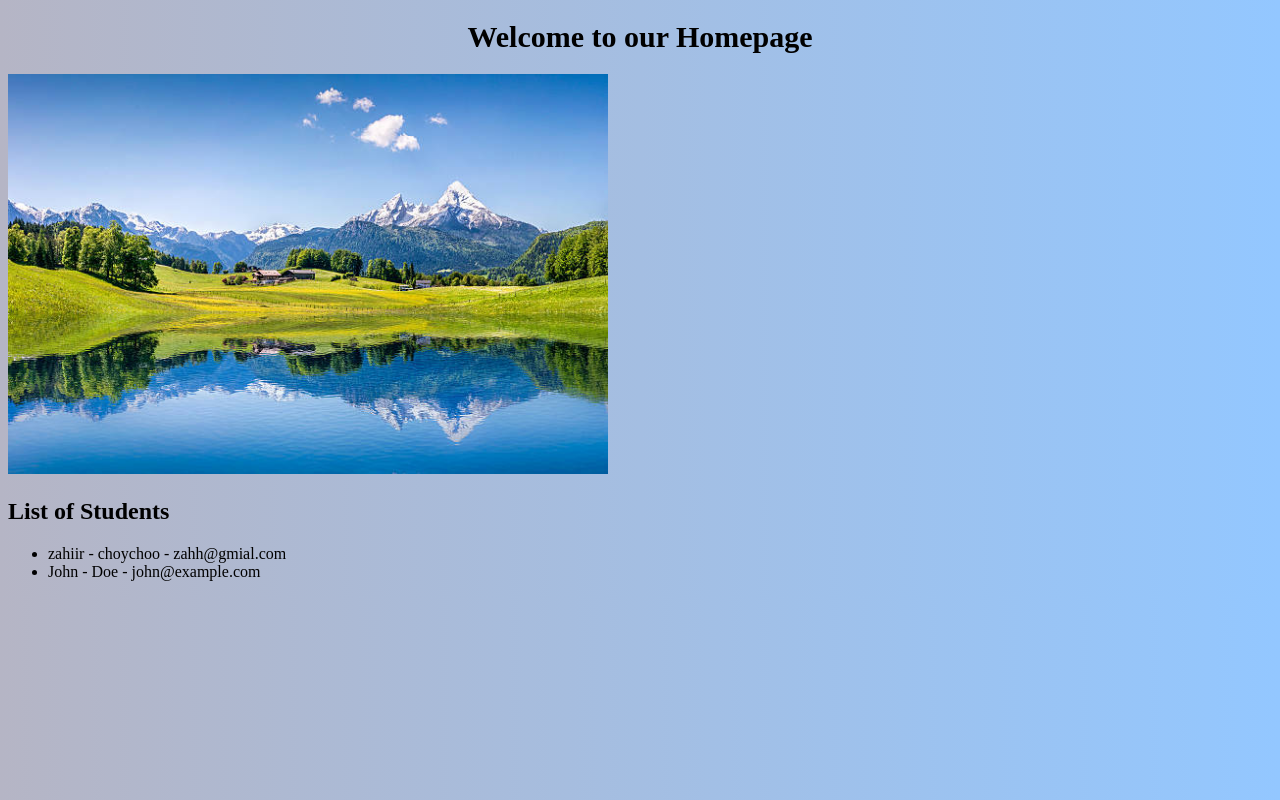
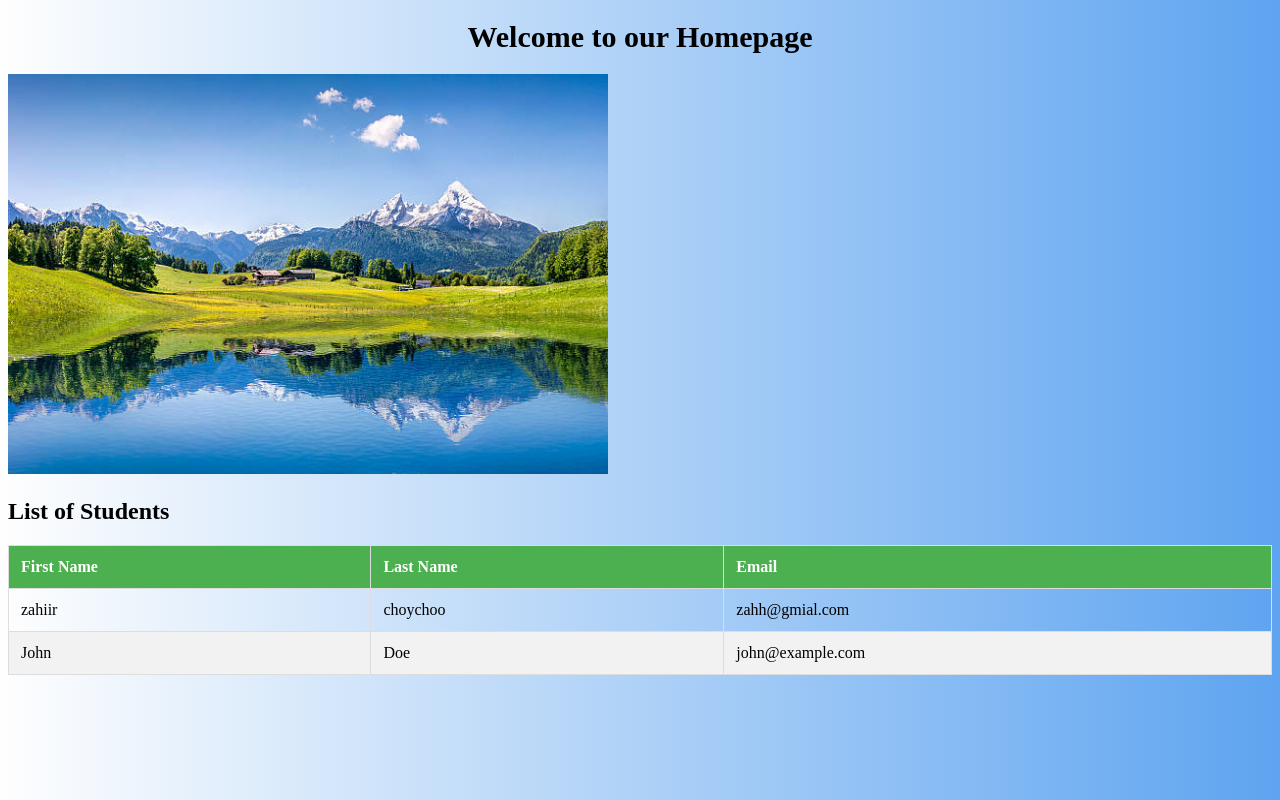
Before and after one commit to choychoozahiir/zahiir1, a Django app: page / in a window 1280 px wide. Run offline with Django 5.2, Linux system fonts and the light colour scheme; data comes from the database, SQL or seed files in the repository.

Commit message:
Initial commit

```diff
--- a/menu/static/menu/style.css
+++ b/menu/static/menu/style.css
@@ -5,5 +5,30 @@ h1{
 }
 
 body{
-    background-image: linear-gradient(to right, #b5b5c5, #93c7ff);
+    background-image: linear-gradient(to right, #FEFEFE, #5ea4f0);
 }
+
+table {
+    width: 100%;
+    border-collapse: collapse;
+    margin-top: 20px;
+}
+
+th, td {
+    padding: 12px;
+    text-align: left;
+    border: 1px solid #ddd;
+}
+
+th {
+    background-color: #4CAF50; /* Green background for header */
+    color: white; /* White text for header */
+}
+
+tr:nth-child(even) {
+    background-color: #f2f2f2; /* Light grey background for even rows */
+}
+
+tr:hover {
+    background-color: #ddd; /* Light grey background on hover */
+}
--- a/menu/templates/menu/home.html
+++ b/menu/templates/menu/home.html
@@ -5,7 +5,7 @@
     <head>
         <link rel="stylesheet" type="text/css" href="{% static 'menu/style.css' %}">
         <meta charset="UTF-8">
-        <meta name="viewport" content="width=device.width, initial-scale=1.0">
+        <meta name="viewport" content="width=device-width, initial-scale=1.0">
         <title>Homepage</title>
     </head>
     <body>
@@ -13,14 +13,28 @@
         <img src="{% static 'menu/alps.jpg' %}" alt="Homepage Image" width="600" height="400">
 
         <h2>List of Students</h2>
-        <ul>
-            {% for stud in students %}
-            <li> {{ stud.fname }} - {{ stud.lname }} - {{ stud.email }}</li>
-        {% empty %}
-            <li>No Student; table is empty</li>
-        {% endfor %}
-        </ul>
+        <table border="1">
+            <thead>
+                <tr>
+                    <th>First Name</th>
+                    <th>Last Name</th>
+                    <th>Email</th>
+                </tr>
+            </thead>
+            <tbody>
+                {% for stud in students %}
+                <tr>
+                    <td>{{ stud.fname }}</td>
+                    <td>{{ stud.lname }}</td>
+                    <td>{{ stud.email }}</td>
+                </tr>
+                {% empty %}
+                <tr>
+                    <td colspan="3">No Student; table is empty</td>
+                </tr>
+                {% endfor %}
+            </tbody>
+        </table>
 
     </body>
-
 </html>
```
